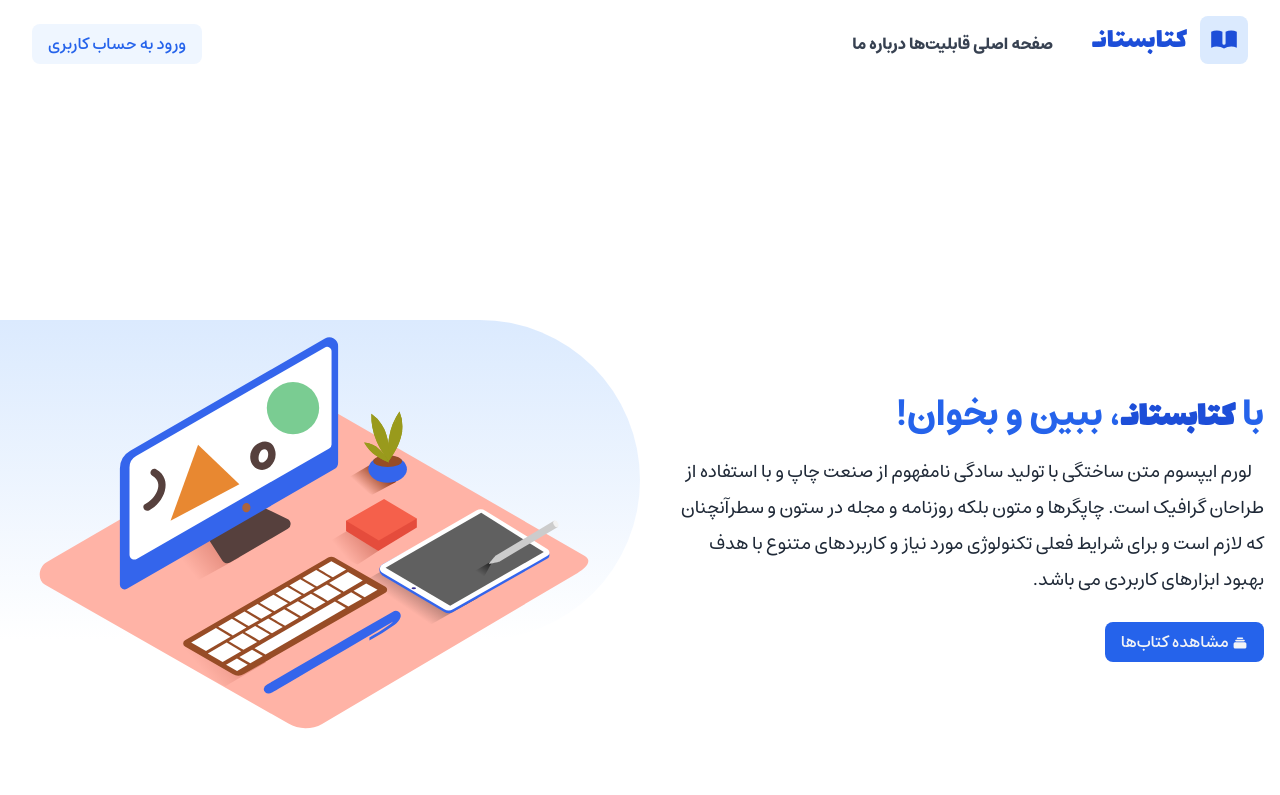
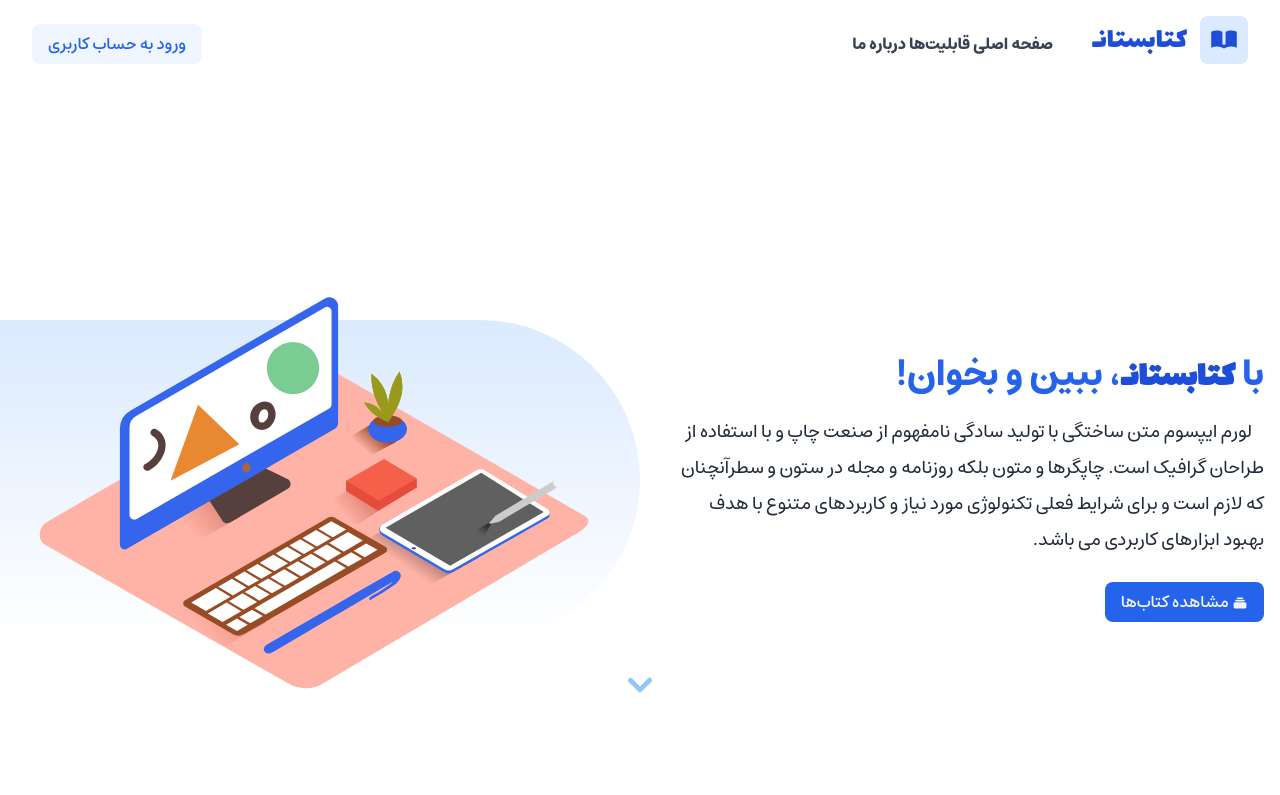
Before and after one commit to MahbodHastam/bookstore-client, a Vue app: page / in a window 1280 px wide. Shown: the top 795 px of the page. Built offline with nearby package versions, Linux system fonts and the light colour scheme; what tailwindcss-rtl would draw is missing.

Commit message:
little change on sizes for the first section

```diff
--- a/src/pages/index.vue
+++ b/src/pages/index.vue
@@ -2,7 +2,7 @@
   <div>
     <header-nav />
     <!-- First section -->
-    <section class="relative py-20">
+    <section class="relative pt-10">
       <div class="container flex flex-col-reverse lg:flex-row items-center gap-0 lg:gap-14 mt-0 lg:mt-8">
         <!-- Content -->
         <div class="flex flex-1 flex-col items-center lg:items-start">
```
